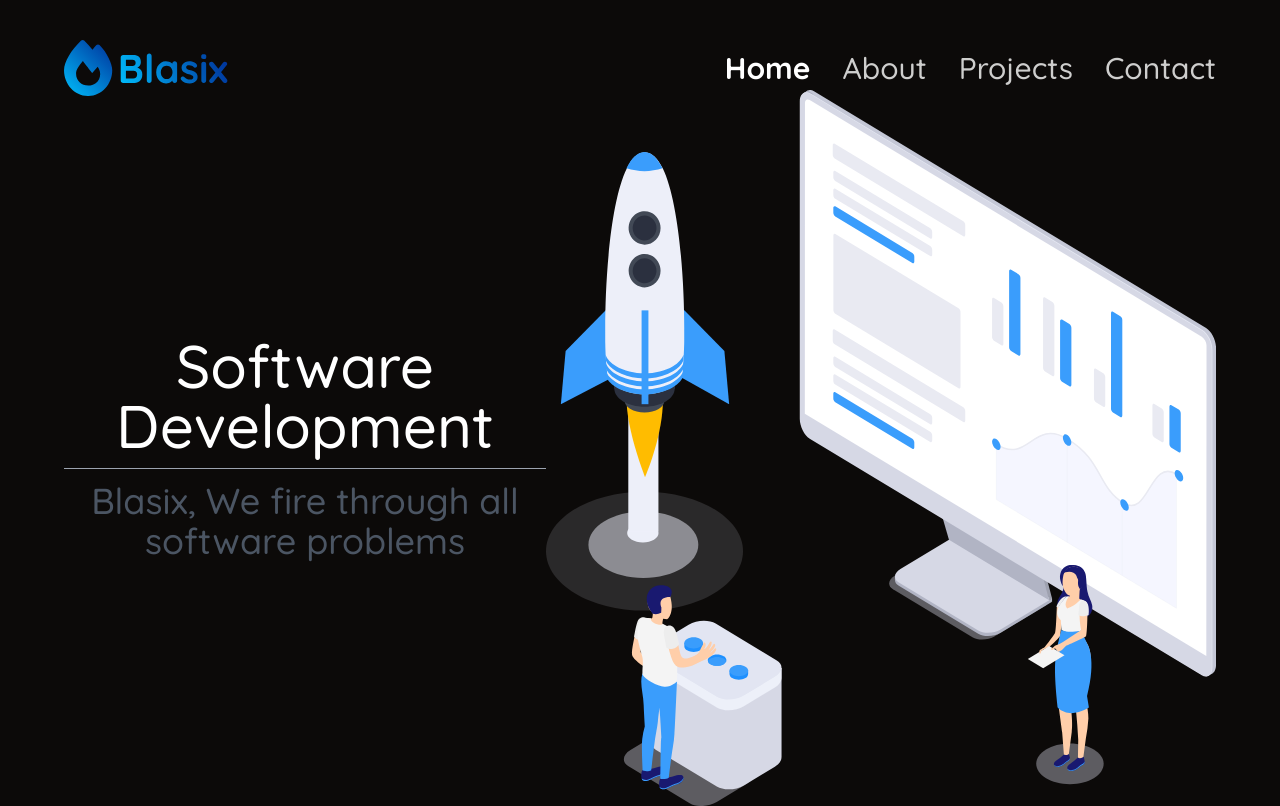
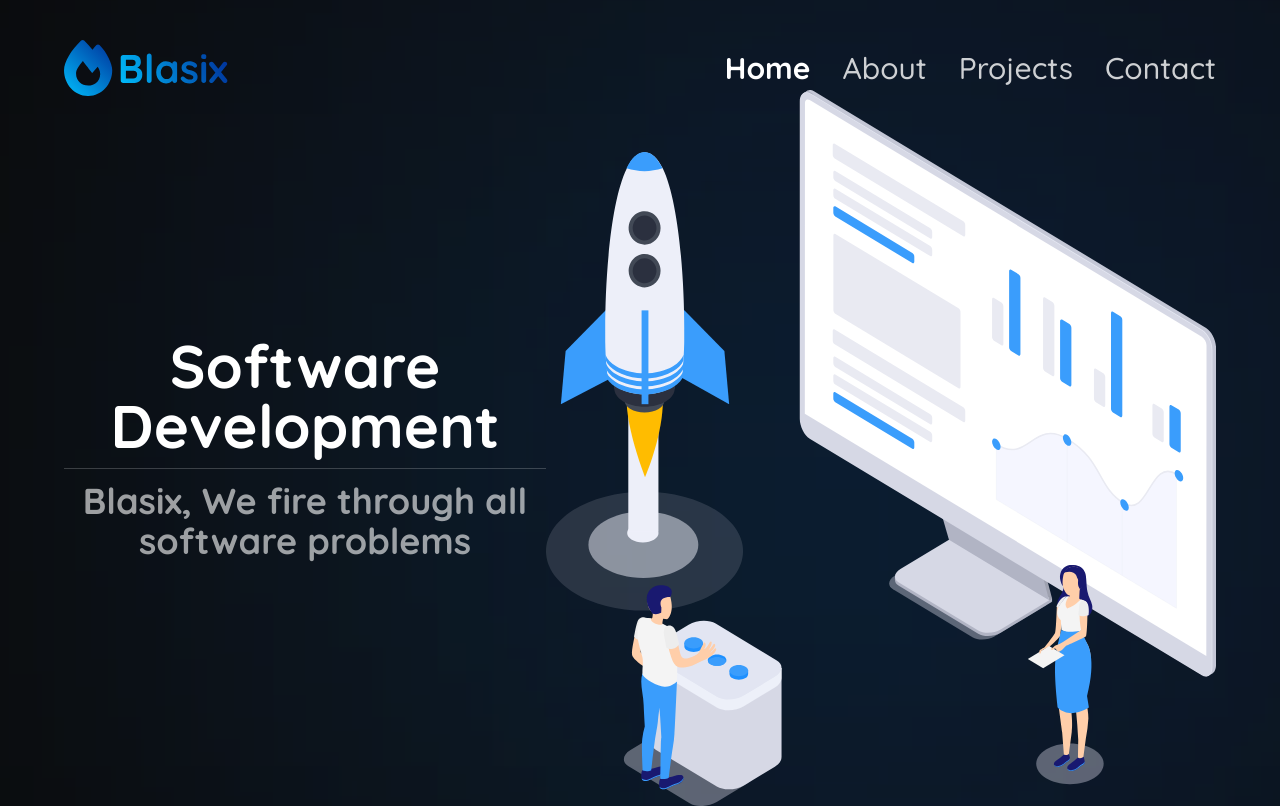
Before and after one commit to Blasix/Blasix-Site, a PHP site: page / in a window 1280 px wide. Run offline with PHP 8.4, Linux system fonts and the light colour scheme.

Commit message:
finally found out how to do the blurry bg circles

```diff
--- a/src/css/output.css
+++ b/src/css/output.css
@@ -522,8 +522,24 @@
   --tw-backdrop-sepia:  ;
 }
 
+.fixed {
+  position: fixed;
+}
+
 .absolute {
   position: absolute;
+}
+
+.relative {
+  position: relative;
+}
+
+.bottom-96 {
+  bottom: 24rem;
+}
+
+.left-96 {
+  left: 24rem;
 }
 
 .right-0 {
@@ -534,28 +550,68 @@
   top: 0px;
 }
 
+.bottom-20 {
+  bottom: 5rem;
+}
+
+.right-10 {
+  right: 2.5rem;
+}
+
+.top-20 {
+  top: 5rem;
+}
+
+.bottom-10 {
+  bottom: 2.5rem;
+}
+
+.right-48 {
+  right: 12rem;
+}
+
+.right-96 {
+  right: 24rem;
+}
+
 .bottom-0 {
   bottom: 0px;
+}
+
+.right-\[1000px\] {
+  right: 1000px;
+}
+
+.top-10 {
+  top: 2.5rem;
 }
 
 .left-0 {
   left: 0px;
 }
 
-.bottom-10 {
-  bottom: 2.5rem;
+.left-\[1000px\] {
+  left: 1000px;
 }
 
-.left-10 {
-  left: 2.5rem;
+.-z-0 {
+  z-index: 0;
 }
 
-.bottom-96 {
-  bottom: 24rem;
+.z-0 {
+  z-index: 0;
 }
 
-.left-96 {
-  left: 24rem;
+.z-10 {
+  z-index: 10;
+}
+
+.-z-50 {
+  z-index: -50;
+}
+
+.-z-40 {
+  z-index: -40;
 }
 
 .m-6 {
@@ -582,16 +642,20 @@
   height: 100vh;
 }
 
-.h-20 {
-  height: 5rem;
+.h-\[800px\] {
+  height: 800px;
 }
 
-.h-96 {
-  height: 24rem;
+.h-\[400px\] {
+  height: 400px;
 }
 
-.h-\[1000px\] {
-  height: 1000px;
+.h-\[500px\] {
+  height: 500px;
+}
+
+.w-\[1000px\] {
+  width: 1000px;
 }
 
 .w-auto {
@@ -602,20 +666,20 @@
   width: 100%;
 }
 
-.w-20 {
-  width: 5rem;
+.w-\[600px\] {
+  width: 600px;
 }
 
-.w-96 {
-  width: 24rem;
+.w-\[300px\] {
+  width: 300px;
 }
 
-.w-\[100px\] {
-  width: 100px;
+.w-\[400px\] {
+  width: 400px;
 }
 
-.w-\[1000px\] {
-  width: 1000px;
+.w-screen {
+  width: 100vw;
 }
 
 .cursor-pointer {
@@ -662,29 +726,48 @@
   gap: 1rem;
 }
 
+.gap-6 {
+  gap: 1.5rem;
+}
+
 .overflow-hidden {
   overflow: hidden;
+}
+
+.rounded-full {
+  border-radius: 9999px;
 }
 
 .rounded-xl {
   border-radius: 0.75rem;
 }
 
-.rounded-full {
-  border-radius: 9999px;
-}
-
 .border-t {
   border-top-width: 1px;
 }
 
-.border-gray-400 {
-  --tw-border-opacity: 1;
-  border-color: rgb(156 163 175 / var(--tw-border-opacity));
+.border-white\/20 {
+  border-color: rgb(255 255 255 / 0.2);
+}
+
+.bg-blue-700\/20 {
+  background-color: rgb(29 78 216 / 0.2);
 }
 
 .bg-stone-950\/20 {
   background-color: rgb(12 10 9 / 0.2);
+}
+
+.bg-blue-700\/50 {
+  background-color: rgb(29 78 216 / 0.5);
+}
+
+.bg-cyan-600\/40 {
+  background-color: rgb(8 145 178 / 0.4);
+}
+
+.bg-cyan-600\/60 {
+  background-color: rgb(8 145 178 / 0.6);
 }
 
 .bg-white {
@@ -753,22 +843,25 @@
   line-height: 1;
 }
 
+.font-bold {
+  font-weight: 700;
+}
+
 .font-semibold {
   font-weight: 600;
 }
 
-.text-gray-600 {
-  --tw-text-opacity: 1;
-  color: rgb(75 85 99 / var(--tw-text-opacity));
+.text-white\/60 {
+  color: rgb(255 255 255 / 0.6);
 }
 
-.blur-3xl {
-  --tw-blur: blur(64px);
+.blur-\[1000px\] {
+  --tw-blur: blur(1000px);
   filter: var(--tw-blur) var(--tw-brightness) var(--tw-contrast) var(--tw-grayscale) var(--tw-hue-rotate) var(--tw-invert) var(--tw-saturate) var(--tw-sepia) var(--tw-drop-shadow);
 }
 
-.blur-2xl {
-  --tw-blur: blur(40px);
+.blur-\[800px\] {
+  --tw-blur: blur(800px);
   filter: var(--tw-blur) var(--tw-brightness) var(--tw-contrast) var(--tw-grayscale) var(--tw-hue-rotate) var(--tw-invert) var(--tw-saturate) var(--tw-sepia) var(--tw-drop-shadow);
 }
 
@@ -777,8 +870,23 @@
   filter: var(--tw-blur) var(--tw-brightness) var(--tw-contrast) var(--tw-grayscale) var(--tw-hue-rotate) var(--tw-invert) var(--tw-saturate) var(--tw-sepia) var(--tw-drop-shadow);
 }
 
-.blur-\[1000px\] {
-  --tw-blur: blur(1000px);
+.blur-\[700px\] {
+  --tw-blur: blur(700px);
+  filter: var(--tw-blur) var(--tw-brightness) var(--tw-contrast) var(--tw-grayscale) var(--tw-hue-rotate) var(--tw-invert) var(--tw-saturate) var(--tw-sepia) var(--tw-drop-shadow);
+}
+
+.blur-\[400px\] {
+  --tw-blur: blur(400px);
+  filter: var(--tw-blur) var(--tw-brightness) var(--tw-contrast) var(--tw-grayscale) var(--tw-hue-rotate) var(--tw-invert) var(--tw-saturate) var(--tw-sepia) var(--tw-drop-shadow);
+}
+
+.blur-\[300px\] {
+  --tw-blur: blur(300px);
+  filter: var(--tw-blur) var(--tw-brightness) var(--tw-contrast) var(--tw-grayscale) var(--tw-hue-rotate) var(--tw-invert) var(--tw-saturate) var(--tw-sepia) var(--tw-drop-shadow);
+}
+
+.blur-\[380px\] {
+  --tw-blur: blur(380px);
   filter: var(--tw-blur) var(--tw-brightness) var(--tw-contrast) var(--tw-grayscale) var(--tw-hue-rotate) var(--tw-invert) var(--tw-saturate) var(--tw-sepia) var(--tw-drop-shadow);
 }
 
@@ -853,6 +969,14 @@
 }
 
 @media (min-width: 1280px) {
+  .xl\:left-\[1000px\] {
+    left: 1000px;
+  }
+
+  .xl\:left-\[600px\] {
+    left: 600px;
+  }
+
   .xl\:h-screen {
     height: 100vh;
   }
--- a/src/index.html
+++ b/src/index.html
@@ -16,12 +16,12 @@
     <link href="./css/output.css" rel="stylesheet">
 </head>
 
-<body class="dark:bg-stone-950 dark:text-white overflow-hidden font-quicksand">
+<body class="dark:bg-stone-950 dark:text-white overflow-hidden font-quicksand ">
     <div class="flex justify-center items-center sm:px-16 px-6">
         <div class="xl:max-w-[1920px] w-full xl:h-screen">
             <!-- navbar -->
             <nav id="navbar"
-                class="w-full flex justify-between items-center text-2xl lg:text-3xl xl:pt-10 pt-6 dark:text-white/80">
+                class="w-full flex justify-between items-center text-2xl lg:text-3xl xl:pt-10 pt-6 dark:text-white/80 z-10">
 
                 <!-- big screen navbar -->
                 <img src="./assets/logo/logoTextSide.svg" alt="NavLogo" class="h-10 lg:h-14 object-contain">
@@ -40,7 +40,7 @@
                 <div id="menu"
                     class="hidden lg:hidden absolute w-full h-full top-0 right-0 bg-stone-950/20 backdrop-blur-md">
                     <div
-                        class="flex text-start items-start gap-20 p-6 absolute top-0 right-0 m-6 sm:mx-16 w-auto rounded-xl dark:bg-stone-800 ">
+                        class="flex text-start items-start gap-20 p-6 absolute top-0 right-0 m-6 sm:mx-16 w-auto rounded-xl dark:bg-stone-800/90 ">
                         <ul class="flex-col flex gap-1">
                             <li><a href="index.html" class="dark:text-white font-semibold">Home</a></li>
                             <li><a href="about.html">About</a></li>
@@ -54,22 +54,27 @@
                 </div>
             </nav>
 
-            <div id="body" class=" h-screen flex justify-between items-center lg:flex-row flex-col">
+            <!-- body -->
+            <div id="body" class=" h-screen flex justify-between items-center lg:flex-row flex-col font-bold z-10">
                 <div class="text-center flex flex-col gap-3">
-                    <h1 class="text-6xl">Software Development</h1>
-                    <div class="border-t border-gray-400"></div>
-                    <p class="text-gray-600 text-4xl">Blasix, We fire through all software problems</p>
+                    <h1 class="text-6xl ">Software Development</h1>
+                    <div class="border-t border-white/20"></div>
+                    <p class="text-white/60 text-4xl">Blasix, We fire through all software problems</p>
                 </div>
                 <img src="./assets/home.svg" alt="Home">
             </div>
 
-            <!-- <div class="absolute left-96 bottom-96 h-[1000px] w-[1000px] blur-[1000px] rounded-full bg-blue-700/20">
-            </div> -->
+            <!-- backround -->
+            <div class="fixed right-10 2xl:right-96 top-10 h-[800px] w-[600px] bg-blue-700/50 blur-[400px] -z-50">
+                <div class="h-full w-full"></div>
+            </div>
+            <div
+                class="fixed 2xl:left-[800px] xl:left-[600px] left-96 bottom-10 h-[500px] w-[400px] blur-[380px] bg-cyan-600/60 -z-50">
+            </div>
 
         </div>
     </div>
 </body>
-
 <script src="./js/navbar.js"></script>
 
 </html>
```
Also changed, not shown: other parts of src/css/output.css (+37 -8 lines).
